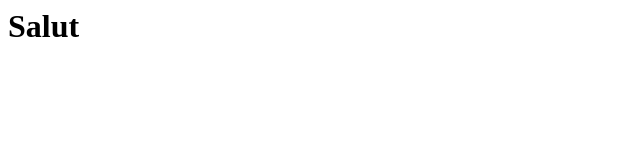
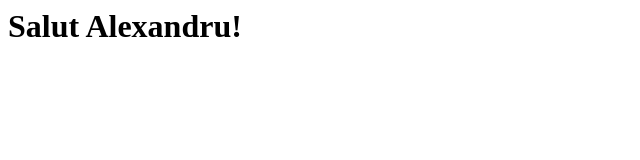
Before and after one commit to GeorgeBoiciuc/georgeboiciuc.github.io, a plain HTML site: page index.html in a window 1280 px wide. Shown: the whole page, without its empty margins (0-640 px from the left). Drawn offline with Linux system fonts and the light colour scheme.

Commit message:
Update index.html

```diff
--- a/index.html
+++ b/index.html
@@ -1 +1 @@
-<h1>Salut<h1/>
+<h1>Salut Alexandru!<h1/>
```
